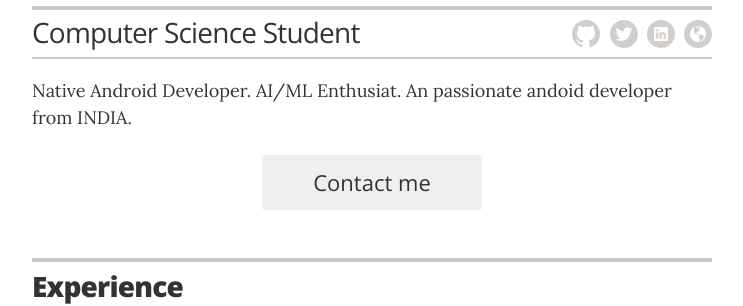
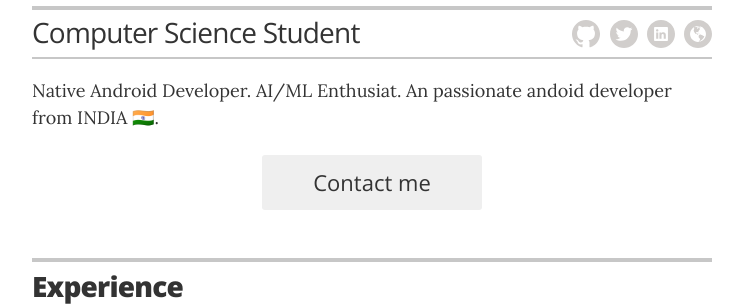
Before and after one commit to vickyraut/My-Resume, a Jekyll site: the page built from index.html, in a window 1280 px wide and 900 px high. Shown: the part 209-515 px from the top of the window, without its empty margins (268-1011 px from the left). Built offline with Jekyll 4.4.1, drawn with Linux system fonts in a browser that asks for light colours; some of the changed text lies outside the part shown.

```diff
--- a/_config.yml
+++ b/_config.yml
@@ -22,7 +22,7 @@ resume_contact_address:         "Avasari, Pune"
 resume_header_contact_info:     "Avasari, Pune • 8080344623 • vraut4143@gmail.com"
 display_header_contact_info:    "false"
 
-resume_header_intro: "<p>Native Android Developer. AI/ML Enthusiat. An passionate andoid developer from INDIA.</p>"
+resume_header_intro: "<p>Native Android Developer. AI/ML Enthusiat. An passionate andoid developer from INDIA 🇮🇳.</p>"
 
 # use "yes" to display the email contact button,
 # "no" to display an "I'm not looking for work" message,
--- a/_data/links.yml
+++ b/_data/links.yml
@@ -1,5 +1,5 @@
 # links
 - url: "https://medium.com/@vicky_raut"
-  description: passionate Writing - Medium
+  description: Passionate Writing - Medium
 - url: "https://vickyraut.hashnode.dev/"
   description: Technical Writings - Hashnode
```
